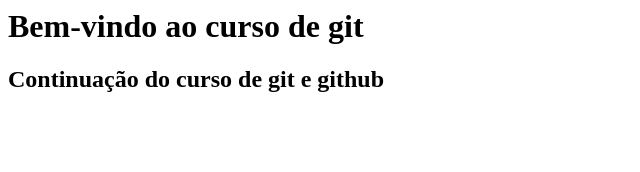
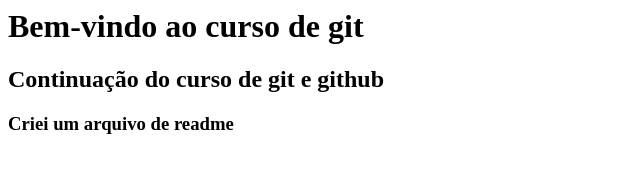
Before and after one commit to devinfrabrsp/projeto-git, a plain HTML site: page index.html in a window 1280 px wide. Shown: the whole page, without its empty margins (0-640 px from the left). Drawn offline with Linux system fonts and the light colour scheme.

Commit message:
Terceira versao do arquivo index e primeira do readme

```diff
--- a/index.html
+++ b/index.html
@@ -1,2 +1,3 @@
 <h1>Bem-vindo ao curso de git</h1>
 <h2>Continuação do curso de git e github</h2>
+<h3>Criei um arquivo de readme</h3>
```
Also changed, not shown: 1 other file.
